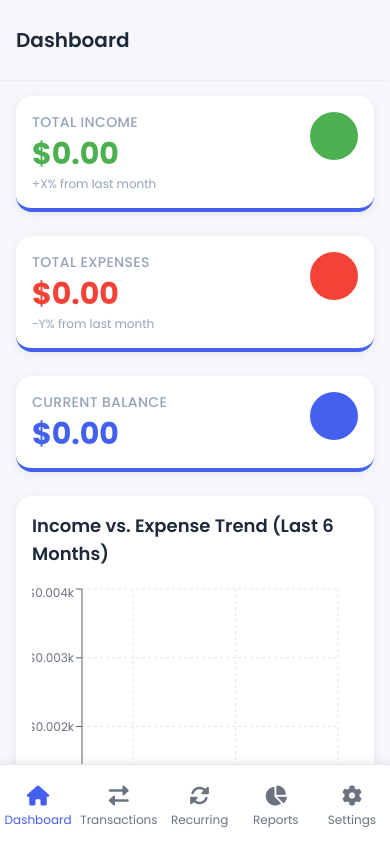
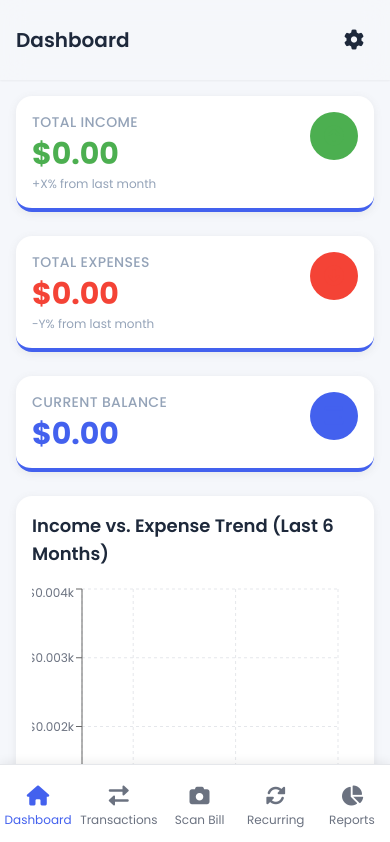
Before and after one commit to Alex2003763/ClarityLedger, a React (Vite) app: page / in a window 390 px wide. Shown: the top 842 px of the page. Built offline with nearby package versions, Linux system fonts and the light colour scheme.

Commit message:
Add files via upload

```diff
--- a/index.html
+++ b/index.html
@@ -180,6 +180,7 @@
   }
 }
 </script>
+<link rel="stylesheet" href="/index.css">
 </head>
 <body class="antialiased">
   <div id="root"></div>
@@ -197,5 +198,6 @@
       });
     }
   </script>
+<script type="module" src="/index.tsx"></script>
 </body>
 </html>
--- a/src/App.tsx
+++ b/src/App.tsx
@@ -1,3 +1,4 @@
+
 
 import React, { useState, useCallback, useEffect } from 'react';
 import Dashboard from './components/core/Dashboard';
@@ -97,9 +98,10 @@ const AppContent: React.FC = () => {
       >
         <TopBar
             pageTitle={pageTitle}
-            toggleSidebar={toggleDesktopSidebar} /* This now controls desktop sidebar */
-            isSidebarOpen={isDesktopSidebarOpen} /* For TopBar's icon state */
-            isMobileView={isMobileView} /* To hide hamburger on mobile */
+            toggleSidebar={toggleDesktopSidebar}
+            isSidebarOpen={isDesktopSidebarOpen}
+            isMobileView={isMobileView}
+            onNavigate={handleNavigate} // Pass navigation handler
         />
         <main className="flex-grow p-4 sm:p-6 lg:p-8 overflow-y-auto">
           {currentPage === 'dashboard' && <Dashboard />}
--- a/src/components/core/BottomNavigationBar.tsx
+++ b/src/components/core/BottomNavigationBar.tsx
@@ -1,3 +1,5 @@
+
+
 import React from 'react';
 import { useAppContext } from '../../contexts/AppContext';
 
@@ -32,12 +34,13 @@ interface BottomNavigationBarProps {
 const BottomNavigationBar: React.FC<BottomNavigationBarProps> = ({ onNavigate, currentPage }) => {
   const { t } = useAppContext();
 
+  // Added "Recurring" and "Reports" back. Settings remains in TopBar for mobile.
   const navItems: { page: PageType; labelKey: string; defaultLabel: string; iconClass: string }[] = [
     { page: 'dashboard', labelKey: 'navbar.dashboard', defaultLabel: 'Dashboard', iconClass: 'fas fa-home' },
     { page: 'transactions', labelKey: 'navbar.transactions', defaultLabel: 'Transactions', iconClass: 'fas fa-exchange-alt' },
+    { page: 'billScan', labelKey: 'navbar.billScan', defaultLabel: 'Scan Bill', iconClass: 'fas fa-camera' },
     { page: 'recurring', labelKey: 'navbar.recurring', defaultLabel: 'Recurring', iconClass: 'fas fa-sync-alt' },
     { page: 'reports', labelKey: 'navbar.reports', defaultLabel: 'Reports', iconClass: 'fas fa-chart-pie' },
-    { page: 'settings', labelKey: 'navbar.settings', defaultLabel: 'Settings', iconClass: 'fas fa-cog' },
   ];
 
   return (
--- a/src/components/core/Sidebar.tsx
+++ b/src/components/core/Sidebar.tsx
@@ -1,3 +1,4 @@
+
 import React from 'react';
 import { Logo } from '../ui/Logo';
 import { useAppContext } from '../../contexts/AppContext';
@@ -48,6 +49,17 @@ const Sidebar: React.FC<SidebarProps> = ({ onNavigate, currentPage, isOpen }) =>
         {isOpen && <h1 className="text-xl font-bold text-white truncate">{t('appName')}</h1>}
       </div>
 
+      {/* Settings NavLink - Moved to top corner */}
+      <div className="mb-2">
+        <NavLink
+          onClick={() => onNavigate('settings')}
+          iconClass="fas fa-cog"
+          label={t('navbar.settings')}
+          isActive={currentPage === 'settings'}
+          isSidebarOpen={isOpen}
+        />
+      </div>
+
       <nav className="flex-grow overflow-y-auto custom-scrollbar -mr-2 pr-2">
         <NavLink
           onClick={() => onNavigate('dashboard')}
@@ -84,13 +96,7 @@ const Sidebar: React.FC<SidebarProps> = ({ onNavigate, currentPage, isOpen }) =>
           isActive={currentPage === 'reports'}
           isSidebarOpen={isOpen}
         />
-        <NavLink
-          onClick={() => onNavigate('settings')}
-          iconClass="fas fa-cog"
-          label={t('navbar.settings')}
-          isActive={currentPage === 'settings'}
-          isSidebarOpen={isOpen}
-        />
+        {/* Settings NavLink was removed from here */}
       </nav>
 
       <div className="mt-auto shrink-0">
--- a/src/components/core/TopBar.tsx
+++ b/src/components/core/TopBar.tsx
@@ -1,25 +1,26 @@
+
 import React from 'react';
 import { useAppContext } from '../../contexts/AppContext';
 
+type Page = 'dashboard' | 'settings' | 'help' | 'transactions' | 'reports' | 'billScan' | 'recurring';
+
 interface TopBarProps {
   pageTitle: string;
-  toggleSidebar: () => void; // For desktop sidebar expand/collapse
-  isSidebarOpen: boolean; // For desktop sidebar icon state
-  isMobileView: boolean; // To hide hamburger on mobile
+  toggleSidebar: () => void;
+  isSidebarOpen: boolean;
+  isMobileView: boolean;
+  onNavigate: (page: Page) => void; // Added for mobile settings navigation
 }
 
-const TopBar: React.FC<TopBarProps> = ({ pageTitle, toggleSidebar, isSidebarOpen, isMobileView }) => {
+const TopBar: React.FC<TopBarProps> = ({ pageTitle, toggleSidebar, isSidebarOpen, isMobileView, onNavigate }) => {
   const { t } = useAppContext();
 
-  // Icon for desktop sidebar toggle
   const desktopIconClass = isSidebarOpen ? 'fa-chevron-left' : 'fa-bars';
-  // On mobile, the hamburger is hidden, so this icon is only for desktop.
 
   return (
     <header className="sticky top-0 z-30 bg-lightbg/80 dark:bg-darkbg/80 backdrop-blur-md shadow-sm p-4 sm:px-6 lg:px-8">
       <div className="flex items-center justify-between h-12">
         <div className="flex items-center">
-            {/* Hamburger icon: only visible on desktop (md and up) */}
             {!isMobileView && (
                  <button
                     onClick={toggleSidebar}
@@ -30,15 +31,25 @@ const TopBar: React.FC<TopBarProps> = ({ pageTitle, toggleSidebar, isSidebarOpen
                     <i className={`fas ${desktopIconClass} text-xl w-6 h-6 flex items-center justify-center`}></i>
                 </button>
             )}
-            <h1 className="text-xl sm:text-2xl font-semibold text-lighttext dark:text-darktext truncate max-w-xs sm:max-w-md">
+            <h1 className="text-xl sm:text-2xl font-semibold text-lighttext dark:text-darktext truncate max-w-[calc(100vw-150px)] sm:max-w-md">
                 {pageTitle}
             </h1>
         </div>
 
         <div className="flex items-center">
-          <span className="text-sm text-grayText hidden sm:block">
-            {t('topbar.welcomeMessage', {defaultValue: "Manage Your Finances"})}
-          </span>
+          {isMobileView ? (
+            <button
+              onClick={() => onNavigate('settings')}
+              className="text-lighttext dark:text-darktext hover:text-primary dark:hover:text-primaryLight focus:outline-none p-2 rounded-full hover:bg-gray-200 dark:hover:bg-slate-700 transition-colors"
+              aria-label={t('navbar.settings')}
+            >
+              <i className="fas fa-cog text-xl w-6 h-6 flex items-center justify-center"></i>
+            </button>
+          ) : (
+            <span className="text-sm text-grayText hidden sm:block">
+              {t('topbar.welcomeMessage', {defaultValue: "Manage Your Finances"})}
+            </span>
+          )}
         </div>
       </div>
     </header>
```
Also changed, not shown: public/manifest.json.
